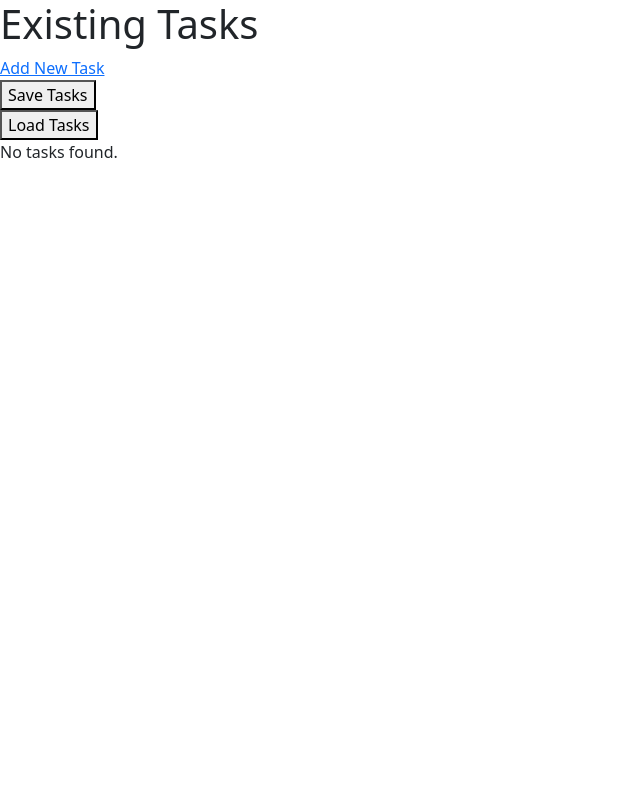
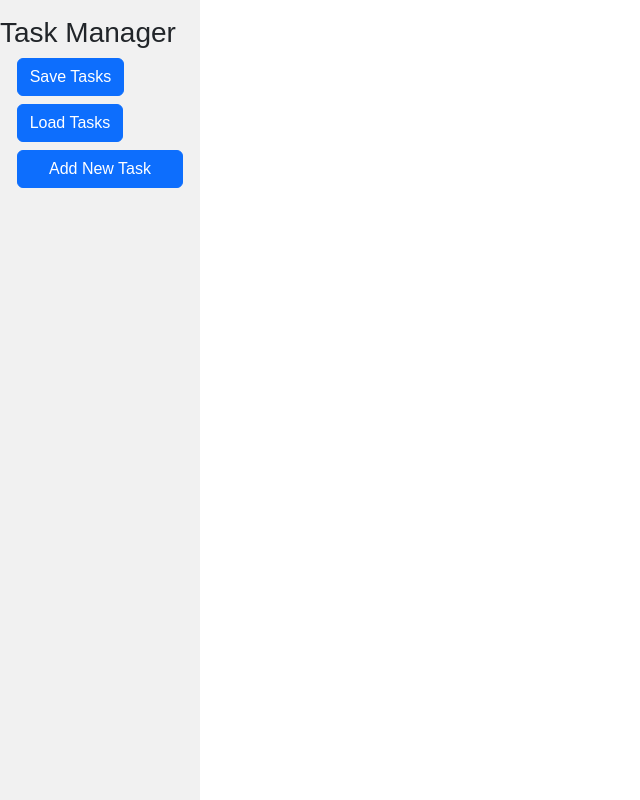
Before and after one commit to vskvj3/flask-task-manager, a Flask app: page / in a window 1280 px wide. Shown: the whole page, without its empty margins (0-640 px from the left). Run offline with Flask 3, Linux system fonts and the light colour scheme.

Commit message:
add bootstrap in index

```diff
--- a/dumps/tasks.json
+++ b/dumps/tasks.json
@@ -1 +1 @@
-[{"title": "dsf", "description": "ds", "due_date": "2024-05-31", "status": "fds"}]
+[{"title": "dsf", "description": "ds", "due_date": "2024-05-31", "status": "fds"}, {"title": "t2", "description": "res", "due_date": "2024-06-08", "status": "gfds"}]
--- a/static/styles.css
+++ b/static/styles.css
@@ -1,3 +1,13 @@
 body {
     font-family: Arial, sans-serif;
 }
+
+.sidebar {
+    margin: 0;
+    padding: 0;
+    width: 200px;
+    background-color: #f1f1f1;
+    position: fixed;
+    height: 100%;
+    overflow: auto;
+  }
--- a/templates/base.html
+++ b/templates/base.html
@@ -7,6 +7,7 @@
       integrity="sha384-QWTKZyjpPEjISv5WaRU9OFeRpok6YctnYmDr5pNlyT2bRjXh0JMhjY6hW+ALEwIH"
       crossorigin="anonymous"
     />
+    <link rel="stylesheet" type="text/css" href="{{ url_for('static', filename='styles.css') }}">
     <title>{% block title %}{% endblock %}</title>
   </head>
   <body>
--- a/templates/index.html
+++ b/templates/index.html
@@ -1,36 +1,50 @@
-{% extends "base.html" %}
-{% block title %}Home Page{% endblock %}
-{% block content %}
-<h1>Existing Tasks</h1>
-<a href="{{ url_for('add_task') }}">Add New Task</a>
+{% extends "base.html" %} {% block title %}Home Page{% endblock %} {% block
+content %}
+
+<div class="sidebar">
+  <h3 class="mb-2 mt-3 mx-auto">Task Manager</h3>
+  <div class="d-grid gap-2 col-10 mx-auto">
     <form action="{{ url_for('save_tasks') }}" method="post">
-  <button type="submit">Save Tasks</button>
+      <button type="submit" class="btn btn-primary">Save Tasks</button>
     </form>
     <form action="{{ url_for('load_tasks') }}" method="post">
-  <button type="submit">Load Tasks</button>
+      <button type="submit" class="btn btn-primary">Load Tasks</button>
     </form>
+    <a href="{{ url_for('add_task') }}" class="btn btn-primary">Add New Task</a>
+  </div>
+</div>
+
+<div class="container">
+  <h1>Tasks</h1>
   {% if tasks == [] %}
   <p>No tasks found.</p>
   {% else %}
-<ul>
+  <div class="col">
     {% for task in tasks %}
-  <li>
-    <strong>{{ task.title }}</strong><br />
-    {{ task.description }}<br />
+    <div class="card mb-3" style="width: 50rem">
+      <div class="card-header">{{ task.title }}</div>
+      <div class="card-body">
+        <h5 class="card-title">{{ task.description }}</h5>
+        <p class="card-text">
           Due: {{ task.due_date }}<br />
           Status: {{ task.status }}<br />
-    <button>
-      <a href="{{ url_for('update_task', task_id=loop.index0) }}">Update</a>
-    </button>
+        </p>
+        <a
+          href="{{ url_for('update_task', task_id=loop.index0) }}"
+          class="btn btn-primary"
+          >Update</a
+        >
         <form
           action="{{ url_for('delete_task', task_id=loop.index0) }}"
           method="post"
           style="display: inline"
         >
-      <button type="submit">Delete</button>
+          <button class="btn btn-primary" type="submit">Delete</button>
         </form>
-  </li>
+      </div>
+    </div>
     {% endfor %}
-</ul>
+  </div>
   {% endif %}
+</div>
 {% endblock %}
```
Lines whose indentation alone changed are shown as unchanged.
